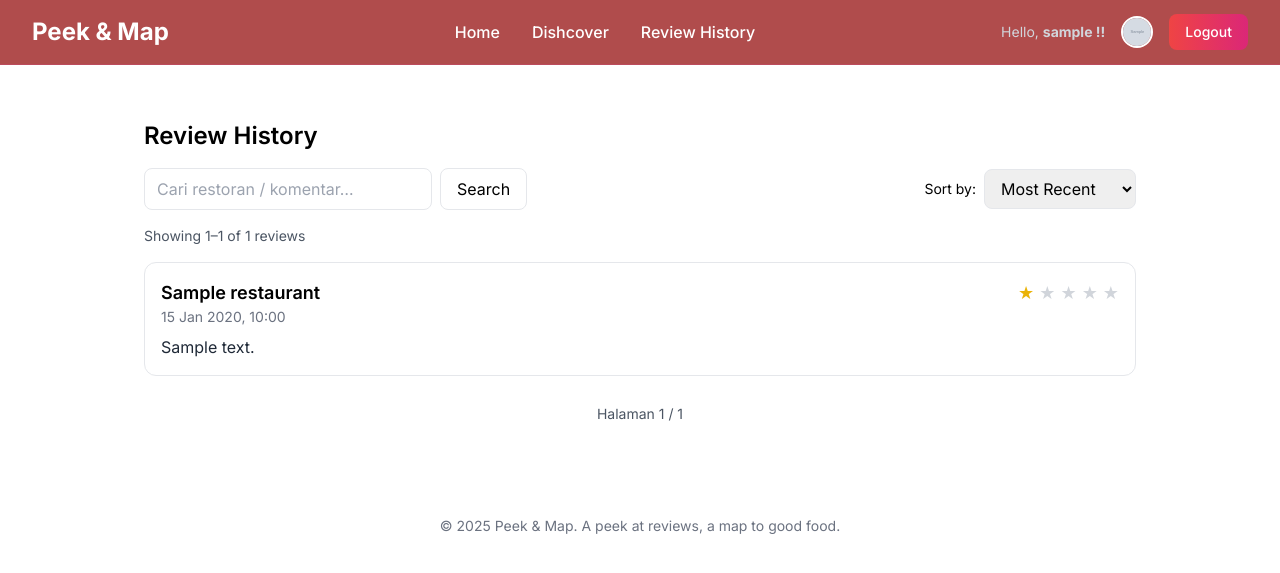
After one commit to lidiatny/Peek-Map, a Django app: page /reviews/history/ in a window 1280 px wide. The commit adds this page. Shown: the top 573 px of the page. Run offline with Django 5.2, Linux system fonts and the light colour scheme; a user stored in the database is signed in; tables that the repository leaves empty hold one stand-in row (values such as "Sample post"); grey boxes marked "Sample" are stand-in pictures; some libraries are stand-ins or nearby versions.

Commit message:
fitur history

```diff
--- a/accounts/templates/accounts/base.html
+++ b/accounts/templates/accounts/base.html
@@ -59,6 +59,7 @@
                     </a>
                 </div>
 
+
                 <!-- Menu Links -->
                 <div class="hidden md:block">
                     <div class="ml-10 flex items-baseline space-x-8">
@@ -66,6 +67,9 @@
                         {% if user.is_authenticated %}
                         <a href="{% url 'core:explore' %}" class="hover:text-purple-400 transition duration-200 font-medium">
                             Dishcover
+                        </a>
+                        <a href="{% url 'reviews:history' %}" class="hover:text-blue-400 transition duration-200 font-medium">
+                            Review History
                         </a>
                         {% else %}
                         <a href="{% url 'accounts:login' %}?next={% url 'core:explore' %}"
--- /dev/null
+++ b/reviews/templates/reviews/history.html
@@ -0,0 +1,82 @@
+{# templates/reviews/history.html #}
+{% extends "accounts/base.html" %}
+{% load static %}
+
+{% block title %}My Review History{% endblock %}
+
+{% block content %}
+<div class="max-w-5xl mx-auto px-4 py-6 text-black">
+  <h1 class="text-2xl font-semibold mb-4">Review History</h1>
+
+  <form method="get" class="flex flex-col md:flex-row gap-3 md:items-center justify-between mb-4">
+    <div class="flex gap-2">
+      <input
+        type="text"
+        name="q"
+        value="{{ q }}"
+        placeholder="Cari restoran / komentar…"
+        class="border rounded-lg px-3 py-2 w-72"
+      />
+      <button class="px-4 py-2 rounded-lg border hover:bg-gray-50">Search</button>
+    </div>
+
+    <div class="flex items-center gap-2">
+      <label for="sort" class="text-sm text-black-600">Sort by:</label>
+      <select name="sort" id="sort" onchange="this.form.submit()" class="border rounded-lg px-3 py-2">
+        <option value="latest" {% if sort == "latest" %}selected{% endif %}>Most Recent</option>
+        <option value="oldest" {% if sort == "oldest" %}selected{% endif %}>Oldest Rating</option>
+        <option value="rating_desc" {% if sort == "rating_desc" %}selected{% endif %}>Highest Rated</option>
+        <option value="rating_asc" {% if sort == "rating_asc" %}selected{% endif %}>Lowest Rated</option>
+      </select>
+    </div>
+  </form>
+
+  <p class="text-sm text-gray-600 mb-4">
+    Showing {{ page_obj.start_index }}–{{ page_obj.end_index }} of {{ total }} reviews
+  </p>
+
+  {% if page_obj.object_list %}
+    <ul class="space-y-4">
+      {% for r in page_obj.object_list %}
+        <li class="border rounded-xl p-4 hover:shadow-sm transition">
+          <div class="flex flex-col md:flex-row md:items-start md:justify-between gap-2">
+            <div>
+              <a href="{% url 'restaurants:detail' r.restaurant.id %}" class="text-lg font-semibold hover:underline">
+                {{ r.restaurant.name }}
+              </a>
+              <div class="text-sm text-gray-500">
+                {% if r.created_at %}{{ r.created_at|date:"d M Y, H:i" }}{% endif %}
+              </div>
+            </div>
+            <div class="text-yellow-500 text-lg">
+              {% for i in "12345"|make_list %}
+                <span class="{% if forloop.counter <= r.rating %}text-yellow-500{% else %}text-gray-300{% endif %}">★</span>
+              {% endfor %}
+            </div>
+          </div>
+          {% if r.comment %}
+            <p class="mt-2 text-gray-800">{{ r.comment }}</p>
+          {% endif %}
+        </li>
+      {% endfor %}
+    </ul>
+
+    {# Pagination #}
+    <div class="mt-6 flex items-center justify-center gap-2">
+      {% if page_obj.has_previous %}
+        <a href="?q={{ q }}&sort={{ sort }}&page={{ page_obj.previous_page_number }}"
+           class="px-3 py-1 border rounded-lg hover:bg-gray-50">Sebelumnya</a>
+      {% endif %}
+      <span class="px-3 py-1 text-sm text-gray-600">
+        Halaman {{ page_obj.number }} / {{ page_obj.paginator.num_pages }}
+      </span>
+      {% if page_obj.has_next %}
+        <a href="?q={{ q }}&sort={{ sort }}&page={{ page_obj.next_page_number }}"
+           class="px-3 py-1 border rounded-lg hover:bg-gray-50">Berikutnya</a>
+      {% endif %}
+    </div>
+  {% else %}
+    <div class="text-gray-600">Belum ada review. Mulai review restoran favoritmu!</div>
+  {% endif %}
+</div>
+{% endblock %}
--- a/reviews/urls.py
+++ b/reviews/urls.py
@@ -8,4 +8,5 @@ urlpatterns = [
     path('write/<int:restaurant_id>/', views.write_review, name='write_review'),
     path('edit/<int:review_id>/', views.edit_review, name='edit_review'),
     path('reply/<int:review_id>/', views.add_reply, name='add_reply'),
+    path("history/", views.review_history, name="history"),
 ]
--- a/reviews/views.py
+++ b/reviews/views.py
@@ -5,6 +5,8 @@ from django.contrib import messages
 from django.db import IntegrityError
 from restaurants.models import Restaurant
 from .models import Review, ReviewReply
+from django.core.paginator import Paginator
+from django.db.models import Q
 
 @login_required
 def write_review(request, restaurant_id):
@@ -90,3 +92,38 @@ def add_reply(request, review_id):
                 messages.error(request, 'Gagal menambahkan reply. Coba lagi.')
 
     return redirect('restaurants:detail', restaurant_id=review.restaurant.id)
+
+@login_required
+def review_history(request):
+    q = (request.GET.get("q") or "").strip()
+    sort = (request.GET.get("sort") or "latest").strip()
+
+    reviews = (Review.objects
+               .filter(user=request.user)
+               .select_related("restaurant"))
+
+    if q:
+        reviews = reviews.filter(
+            Q(restaurant__name__icontains=q) |
+            Q(comment__icontains=q)
+        )
+
+    order_map = {
+        "latest": "-created_at",
+        "oldest": "created_at",
+        "rating_desc": "-rating",
+        "rating_asc": "rating",
+    }
+    reviews = reviews.order_by(order_map.get(sort, "-created_at"))
+
+    paginator = Paginator(reviews, 10)  # 10 item per halaman
+    page_number = request.GET.get("page")
+    page_obj = paginator.get_page(page_number)
+
+    context = {
+        "page_obj": page_obj,
+        "q": q,
+        "sort": sort,
+        "total": reviews.count(),
+    }
+    return render(request, "reviews/history.html", context)
```
Also changed, not shown: 1 other file.
